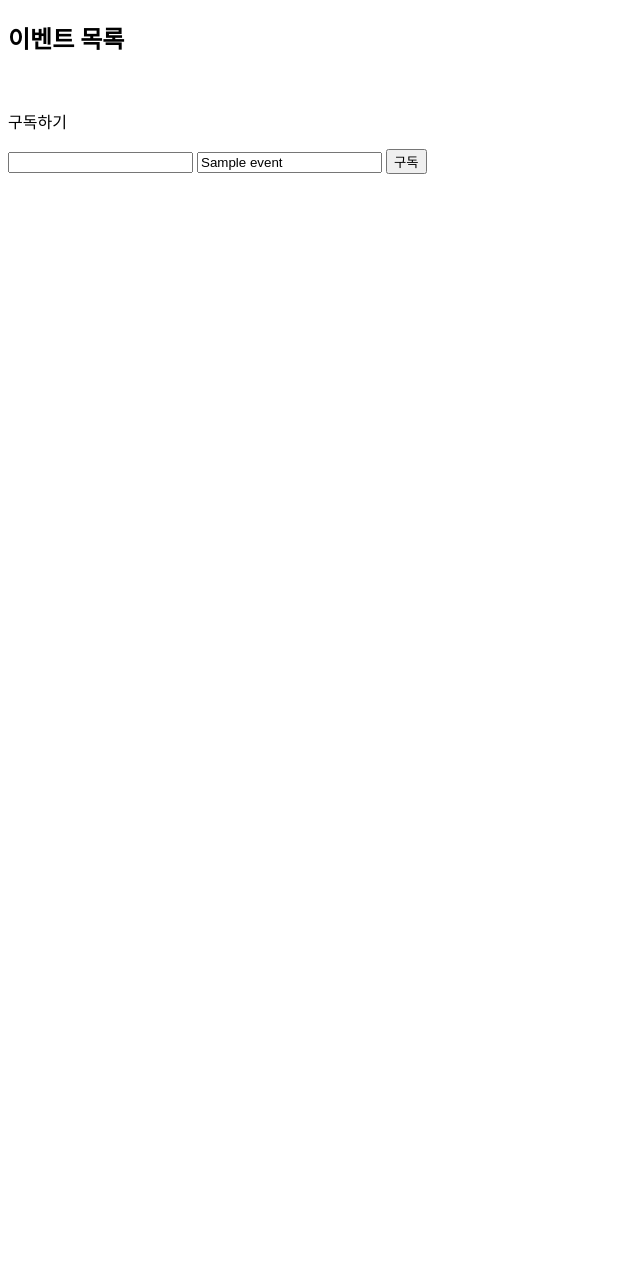
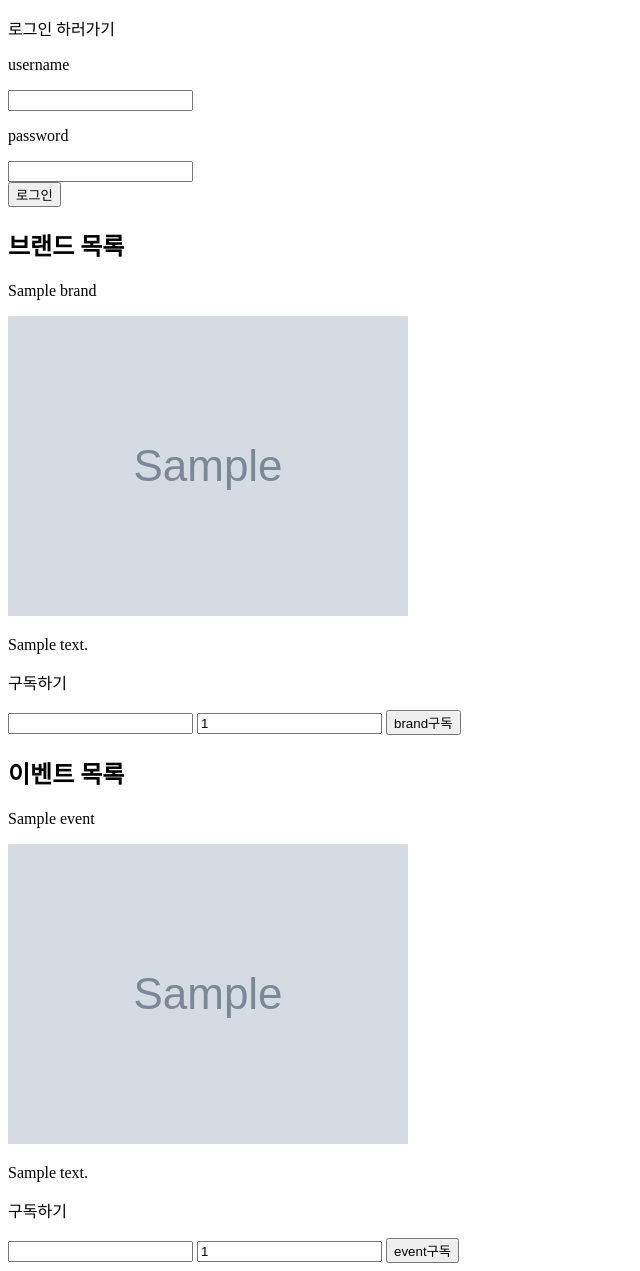
Before and after one commit to Team-Venti/Venti-Backend, a Django app: page / in a window 1280 px wide. Shown: the whole page, without its empty margins (0-640 px from the left). Before the commit the page ends 174 px from the top, so only its background shows below. Run offline with Django 3.2, Linux system fonts and the light colour scheme; tables that the repository leaves empty hold one stand-in row (values such as "Sample post"); grey boxes marked "Sample" are stand-in pictures; parts of the project's set-up code (start-up, migrations or seed data) failed here and were passed over.

Commit message:
eventforyou 추가

```diff
--- a/django/app/account/templates/home.html
+++ b/django/app/account/templates/home.html
@@ -13,22 +13,56 @@
 <form method="POST" action="{% url 'logout' %}">
     {% csrf_token %}
     <p>logout</p>
+    <input type="submit" value="로그아웃">
+</form>
+{% else %}
+<p>로그인 하러가기</p>
+<form method="POST" action="{% url 'login' %}">
+    {% csrf_token %}
+    <p>username</p>
+    <input type="text" name="username">
+    <br>
+    <p>password</p>
+    <input type="text" name="password">
+    <br>
     <input type="submit" value="로그인">
 </form>
 {% endif %}
+
+<h2>브랜드 목록</h2>
+{% if brands %}
+{% for b in brands %}
+    <div style = "width: 50%; height: auto">
+        <p>{{b.name}}</p>
+        <img src = "{{b.image}}">
+        <p>{{b.text}}</p>
+    </div>
+    <form method="POST" action="api/brandsubs/">
+        {% csrf_token %}
+        <p>구독하기</p>
+        <input name = "user" value = "{{ request.session.user}}">
+        <input name = "brand" value = "{{b.id}}">
+        <input type="submit" value="brand구독">
+    </form>
+{% endfor %}
+{% else %}
+   <p>브랜드 없..</p>
+{% endif %}
+
 <h2>이벤트 목록</h2>
 {% if events %}
 {% for e in events %}
     <div style = "width: 50%; height: auto">
-        <p>{{s.name}}</p>
-        <img src = "{{s.image}}">
-        <p>{{s.text}}</p>
+        <p>{{e.name}}</p>
+        <img src = "{{e.image}}">
+        <p>{{e.text}}</p>
     </div>
-    <form method="POST" action="{% url 'eventsubs' %}">
+    <form method="POST" action="api/eventsubs/">
+        {% csrf_token %}
         <p>구독하기</p>
-        <input name = "user" value = "{{ request.session.user }}">
-        <input name = "event" value = "{{e}}">
-        <input type="submit" value="구독">
+        <input name = "user" value = "{{ request.session.user}}">
+        <input name = "event" value = "{{e.id}}">
+        <input type="submit" value="event구독">
     </form>
 {% endfor %}
 {% else %}
--- a/django/app/account/views.py
+++ b/django/app/account/views.py
@@ -2,7 +2,7 @@
 from django.shortcuts import render, redirect
 from api.models import User
 from django.contrib import auth
-from api.models import Event
+from api.models import Event, Brand
 from django.http import HttpResponse
 
 # Create your views here.
@@ -63,9 +63,10 @@ def logout(request):
 def home(request):
     user_pk = request.session.get('user')  # login함수에서 추가해준 requests.session['user'] = fuser.id
     events = Event.objects.all()
+    brands = Brand.objects.all()
 
     if user_pk:  # 세션에 user_pk 정보가 존재하면
         user = User.objects.get(pk=user_pk)
-        return render(request, 'home.html',{'events' : events})  # 해당 유저의 Fuser모델의 username 전달
+        return render(request, 'home.html',{'events' : events, 'brands' : brands})  # 해당 유저의 Fuser모델의 username 전달
 
-    return render(request, 'home.html',{'events' : events})  # 세션에 유저 정보 없으면 그냥 home으로
+    return render(request, 'home.html', {'events': events, 'brands': brands})  # 세션에 유저 정보 없으면 그냥 home으로
```
Also changed, not shown: django/app/api/serializer_event.py (+7 -0 lines), django/app/api/view_brand.py (+2 -6 lines), django/app/api/view_event.py (+14 -4 lines).
